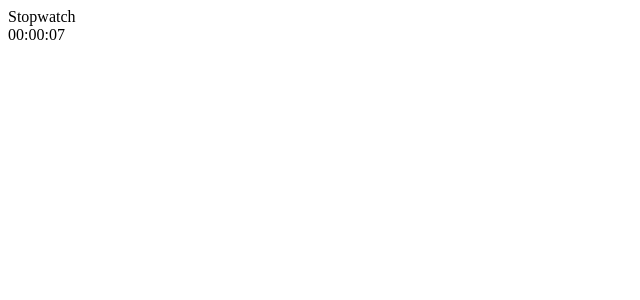
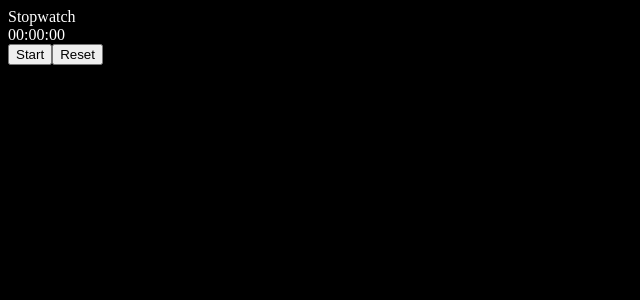
Before and after one commit to dyllandry/desktop-clocks, a Vue app: page / in a window 1280 px wide. Shown: the top 300 px of the page, without its empty margins (0-640 px from the left). Built offline with nearby package versions, Linux system fonts and the light colour scheme.

Commit message:
add buttons to start/stop/reset stopwatch
Made background black to save my eyes.

```diff
--- a/src/App.vue
+++ b/src/App.vue
@@ -9,3 +9,10 @@
 // Github issue: https://github.com/vuejs/language-tools/issues/4883
 import Stopwatch from './Stopwatch.vue';
 </script>
+
+<style>
+body {
+  background: black;
+  color: white;
+}
+</style>
--- a/src/Stopwatch.vue
+++ b/src/Stopwatch.vue
@@ -1,13 +1,16 @@
 <template>
   <div>Stopwatch</div>
-  <div>{{ stopwatchDisplayedDuration }}</div>
+  <div>{{ formattedStopwatchDuration }}</div>
+  <button v-if="!isRunning" @click="startStopwatch">Start</button>
+  <button v-if="isRunning" @click="stopStopwatch">Stop</button>
+  <button @click="resetStopwatch">Reset</button>
 </template>
 
 <script setup lang="ts">
 import { computed, onMounted, onUnmounted, ref } from 'vue';
 
-// Give the component a reactive version of Date.now() that we can update on
-// an interval to make the template's stopwatch duration regularly rerender.
+// By giving the component a reactive version of Date.now() and updating it
+// regularly, we can make the shown stopwatch rerender as time passes.
 const now = ref(Date.now());
 const updateNowValue = () => {
   now.value = Date.now();
@@ -26,12 +29,27 @@ type Session = {
   stopTime: number | null;
 }
 const sessions = ref<Session[]>([]);
-sessions.value.push({
-  startTime: now.value,
-  stopTime: null,
+
+const startStopwatch = () => {
+  sessions.value.push({
+    startTime: now.value,
+    stopTime: null,
+  });
+};
+const stopStopwatch = () => {
+  const latestSession = sessions.value[sessions.value.length-1];
+  latestSession.stopTime = Date.now();
+};
+const resetStopwatch = () => {
+  sessions.value = [];
+};
+
+const isRunning = computed<boolean>(() => {
+  const latestSession = sessions.value[sessions.value.length-1];
+  return !!latestSession && latestSession.stopTime == null;
 });
 
-const stopwatchDisplayedDuration = computed(() => {
+const formattedStopwatchDuration = computed(() => {
   const totalDuration = sessions.value.reduce<number>(
     (totalDuration, { startTime, stopTime }) => {
       const sessionDuration = (stopTime || now.value) - startTime;
```
